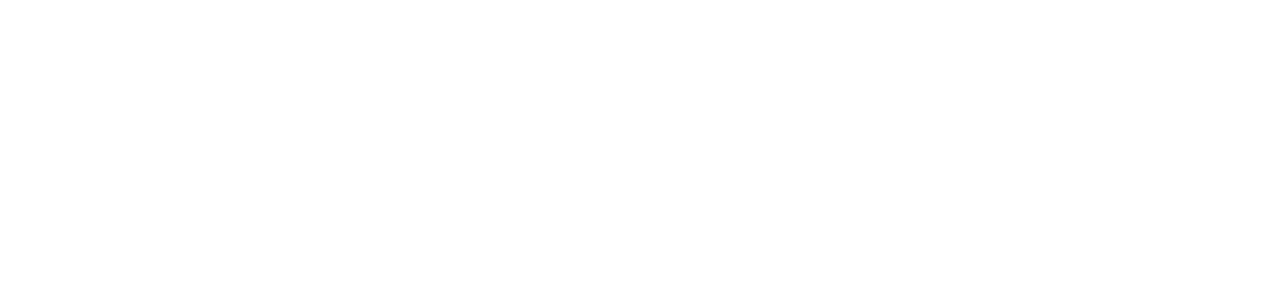
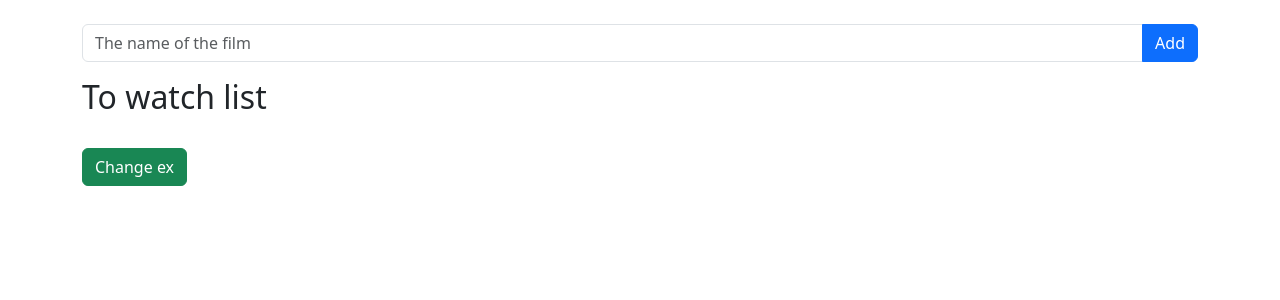
Before and after one commit to Aibeknet/-HW-59, a React (Vite) app: page / in a window 1280 px wide. Shown: the top 300 px of the page. Built offline with nearby package versions, Linux system fonts and the light colour scheme.

Commit message:
Created the FilmHub component, implemented all the application logic and added it to the App.tsx component for full functionality.Ex-1 is done.

```diff
--- a/src/App.tsx
+++ b/src/App.tsx
@@ -1,10 +1,22 @@
+import React, { useState } from "react";
+import FilmHub from "./containers/FIlmHub/FilmHub.tsx";
+// import JokeManager from "./containers/JokeManager/JokeManager";
 
-const App = () => {
-    return (
-        <div>
+const App: React.FC = () => {
+  const [page, setPage] = useState<boolean>(false);
 
-        </div>
-    );
+  return (
+    <div className="container mt-4">
+      <FilmHub />
+      <button
+        onClick={() => setPage(!page)}
+        className="btn my-3 me-3 btn-success"
+      >
+        Change ex
+      </button>
+      {/*{page ? <JokeManager /> : <MovieManager />}*/}
+    </div>
+  );
 };
 
 export default App;
--- /dev/null
+++ b/src/containers/FIlmHub/FilmHub.tsx
@@ -0,0 +1,47 @@
+import React, { useEffect, useState } from "react";
+import FilmList from '../../components/FilmList/FilmList.tsx';
+import AddFilm from "../../components/AddFilm/AddFilm";
+import { Film } from '../../type.ts';
+
+const FilmHub: React.FC = () => {
+  const [films, setFilms] = useState<Film[]>([]);
+  const [newFilm, setNewFilm] = useState<string>("");
+
+  useEffect(() => {
+    const storeFilms = localStorage.getItem("films");
+    if (storeFilms) {
+      setFilms(JSON.parse(storeFilms) as Film[]);
+    }
+  }, []);
+
+  useEffect(() => {
+    localStorage.setItem("films", JSON.stringify(films));
+  }, [films]);
+
+  const addFilm = () => {
+    if (newFilm.trim()) {
+      const film = { id: Date.now(), title: newFilm };
+      setFilms((prev) => [...prev, film]);
+      setNewFilm("");
+    }
+  };
+
+  const editFilm = (id: number, title: string) => {
+    setFilms((prev) =>
+      prev.map((film) => (film.id === id ? { ...film, title } : film)),
+    );
+  };
+
+  const deleteFilm = (id: number) => {
+    setFilms((prev) => prev.filter((film) => film.id !== id));
+  };
+
+  return (
+    <>
+      <AddFilm newFilm={newFilm} setNewFilm={setNewFilm} addFilm={addFilm} />
+      <FilmList films={films} onEdit={editFilm} onDelete={deleteFilm} />
+    </>
+  );
+};
+
+export default FilmHub;
--- a/src/type.ts
+++ b/src/type.ts
@@ -6,7 +6,6 @@
 export interface AddFilmProps {
   newFilm: string;
   setNewFilm: (film: string) => void;
-  // setNewFilm: React.Dispatch<React.SetStateAction<string>>;
   addFilm: () => void;
 }
 
```
Also changed, not shown: src/components/FilmList/FilmList.tsx (renamed from src/components/FIlmList/FilmList.tsx).
